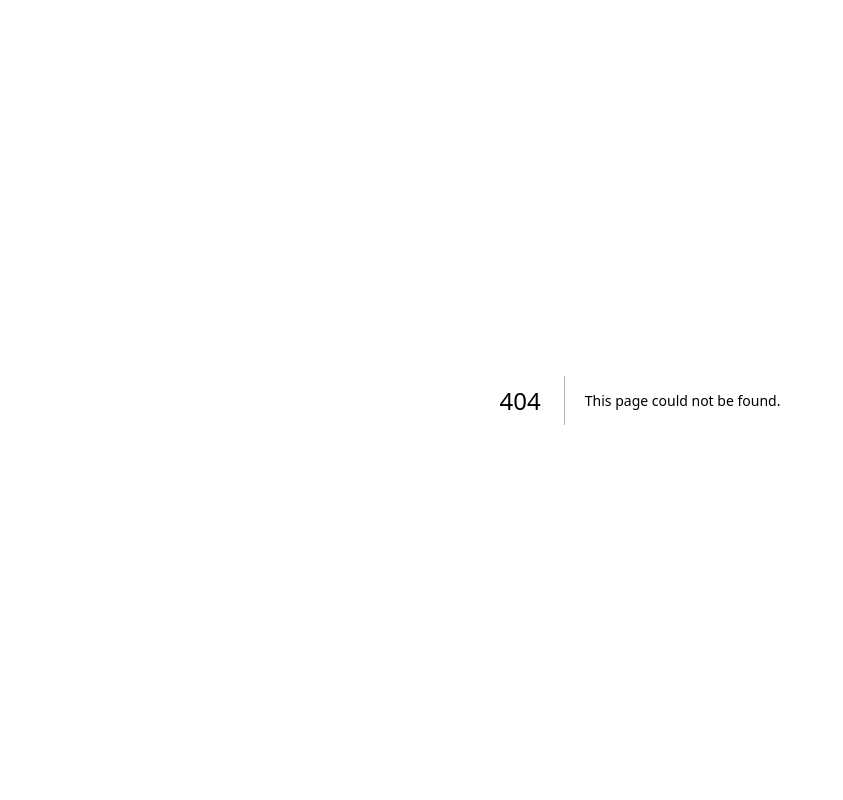
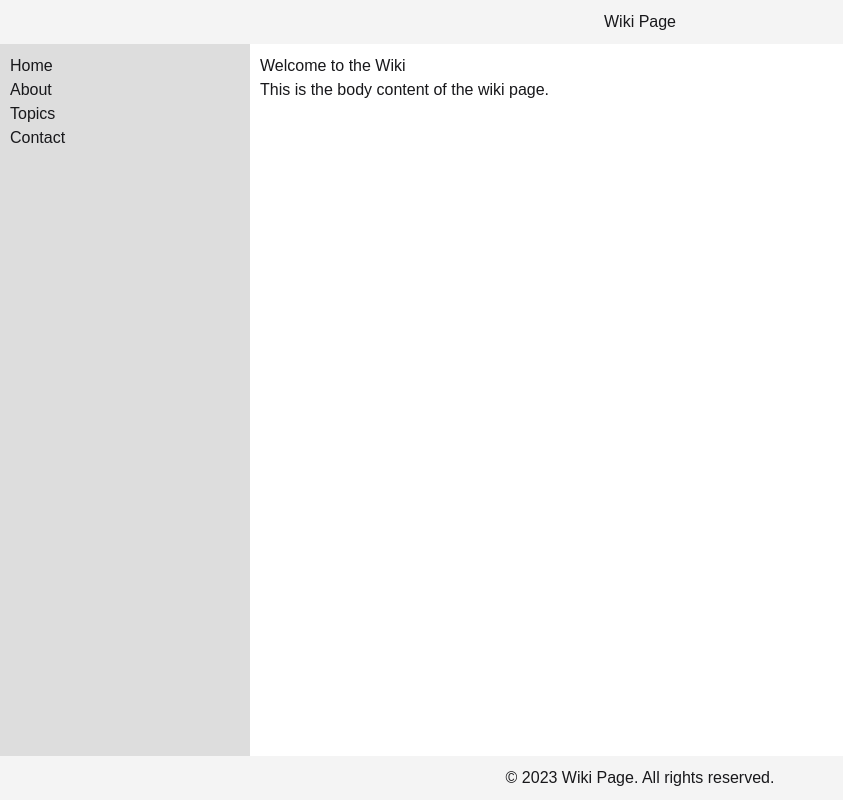
Before and after one commit to Raid-Mefti/samy-business, a Next.js app: page /wiki in a window 1280 px wide. Before the commit this address had no page. Shown: the whole page, without its empty margins (0-843 px from the left). Built offline with nearby package versions, Linux system fonts and the light colour scheme.

Commit message:
i don't know why i can't push using vs code

```diff
--- /dev/null
+++ b/src/app/wiki/page.js
@@ -0,0 +1,51 @@
+import React from "react";
+
+const WikiPage = () => {
+  return (
+    <div style={{ display: "flex", flexDirection: "column", height: "100vh" }}>
+      {/* Header */}
+      <header
+        style={{
+          backgroundColor: "#f4f4f4",
+          padding: "10px",
+          textAlign: "center",
+        }}
+      >
+        <h1>Wiki Page</h1>
+      </header>
+
+      <div style={{ display: "flex", flex: 1 }}>
+        {/* Sidebar */}
+        <aside
+          style={{ width: "250px", backgroundColor: "#ddd", padding: "10px" }}
+        >
+          <ul>
+            <li>Home</li>
+            <li>About</li>
+            <li>Topics</li>
+            <li>Contact</li>
+          </ul>
+        </aside>
+
+        {/* Body */}
+        <main style={{ flex: 1, padding: "10px" }}>
+          <h2>Welcome to the Wiki</h2>
+          <p>This is the body content of the wiki page.</p>
+        </main>
+      </div>
+
+      {/* Footer */}
+      <footer
+        style={{
+          backgroundColor: "#f4f4f4",
+          padding: "10px",
+          textAlign: "center",
+        }}
+      >
+        <p>&copy; 2023 Wiki Page. All rights reserved.</p>
+      </footer>
+    </div>
+  );
+};
+
+export default WikiPage;
--- a/src/components/Home1.jsx
+++ b/src/components/Home1.jsx
@@ -3,17 +3,18 @@ export default function Home1() {
     <>
       <div className="relative h-[90vh] overflow-hidden -mx-4 sm:-mx-6 lg:-mx-8">
         <img
-                    className="w-full h-full object-cover"
-                    src="hero.jpg"
+          className="w-full h-full object-fill"
+          src="hero-section-png.png"
           alt="xxx"
         />
-                <div className="absolute bottom-40 right-20 h-fit w-fit bg-base-100/80 text-base-content rounded-lg p-4">
-                    <h1 className=" text-4xl font-bold">
-                        la place du " slogan " <br />
-                        la place du "slogan"
+        <div className="absolute bottom-20 left-10 h-fit w-fit  text-base-content rounded-lg p-4">
+          <h1 className=" text-3xl font-family-['Poppins'] font-bold leading-snug text-white ">
+            plus qu'un importateur,
             <br />
-                        la place du slogan
+            votre architecte en <br />
+            solutions métalliques
           </h1>
+          <h3>Bureau d'affaire & consulting import-export</h3>
         </div>
       </div>
     </>
--- /dev/null
+++ b/src/components/WikiPage.jsx
@@ -0,0 +1,56 @@
+import React from "react";
+
+const Wiki = () => {
+  return (
+    <div style={{ padding: "20px", fontFamily: "Arial, sans-serif" }}>
+      <h1>Company Wiki</h1>
+      <p>
+        Welcome to the company wiki! Here you can find all the information about
+        our company, its mission, and values.
+      </p>
+
+      <section>
+        <h2>About Us</h2>
+        <p>
+          Our company is dedicated to delivering high-quality products and
+          services to our customers. We strive for excellence in everything we
+          do.
+        </p>
+      </section>
+
+      <section>
+        <h2>Mission</h2>
+        <p>
+          To innovate and lead in our industry while maintaining a commitment to
+          sustainability and community engagement.
+        </p>
+      </section>
+
+      <section>
+        <h2>Values</h2>
+        <ul>
+          <li>Integrity</li>
+          <li>Innovation</li>
+          <li>Customer Focus</li>
+          <li>Teamwork</li>
+          <li>Sustainability</li>
+        </ul>
+      </section>
+
+      <footer
+        style={{
+          marginTop: "20px",
+          borderTop: "1px solid #ccc",
+          paddingTop: "10px",
+        }}
+      >
+        <p>
+          &copy; {new Date().getFullYear()} Your Company Name. All rights
+          reserved.
+        </p>
+      </footer>
+    </div>
+  );
+};
+
+export default Wiki;
```
Also changed, not shown: 2 other files (tests, documents, lock files or other folders). Lines whose indentation alone changed are shown as unchanged.
